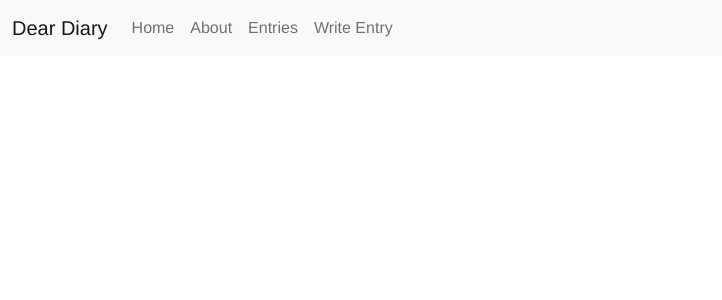
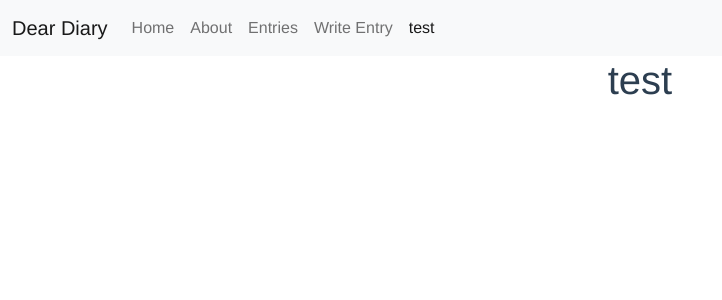
Before and after one commit to Michel-Lukas/diary-frontend, a Vue app: page /test in a window 1280 px wide. Shown: the top 300 px of the page, without its empty margins (0-722 px from the left). Built offline with nearby package versions, Linux system fonts and the light colour scheme.

Commit message:
testing deployment

```diff
--- a/src/components/Navbar.vue
+++ b/src/components/Navbar.vue
@@ -11,6 +11,7 @@
           <router-link class = "nav-link" to ="/About">About</router-link>
           <router-link class = "nav-link" to ="/Entries">Entries</router-link>
           <router-link class = "nav-link" to ="/newEntry">Write Entry</router-link>
+          <router-link class="nav-link" to ="/test">test</router-link>
         </ul>
       </div>
     </div>
--- a/src/router/index.js
+++ b/src/router/index.js
@@ -3,6 +3,7 @@ import Home from '../views/Home.vue'
 import About from '../views/About.vue'
 import Entries from '../views/Entries'
 import newEntry from '../views/newEntry'
+import test from '../views/test'
 
 const routes = [
   {
@@ -24,6 +25,11 @@ const routes = [
     path: '/newEntry',
     name: 'NewEntry',
     component: newEntry
+  },
+  {
+    path: '/test',
+    name: 'test',
+    component: test
   }
 ]
 
--- /dev/null
+++ b/src/views/test.vue
@@ -0,0 +1,13 @@
+<template>
+  <h1>test</h1>
+</template>
+
+<script>
+export default {
+  name: 'test'
+}
+</script>
+
+<style scoped>
+
+</style>
```
